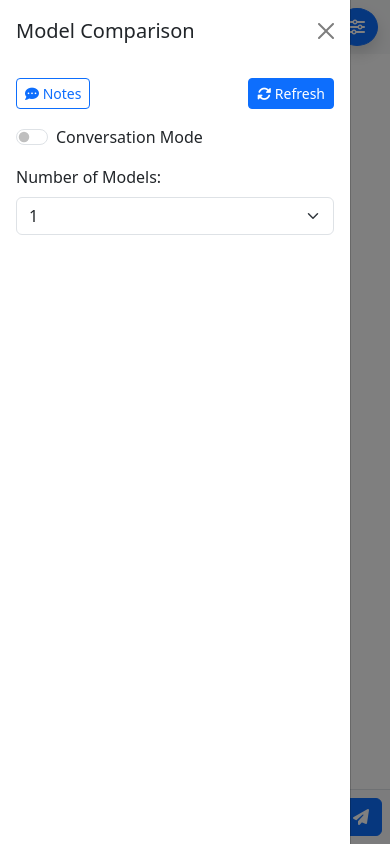
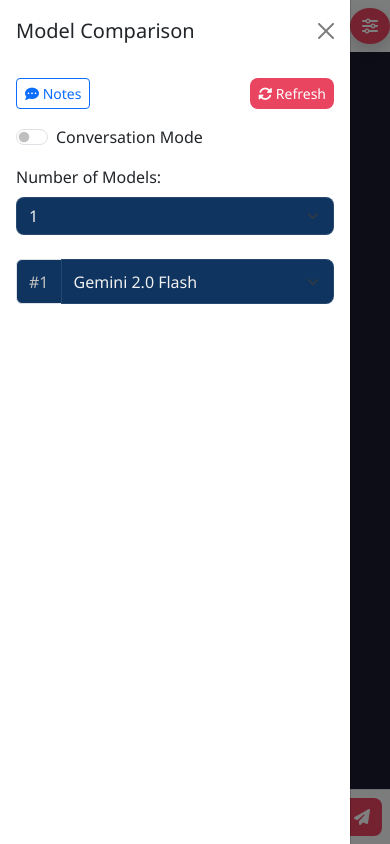
Before and after one commit to alisonands/AI_models, a Flask app: template templates/main_mobile_test.html in a window 390 px wide, after a click that opens the changed part. Run offline with Flask 3, Linux system fonts and the light colour scheme; the template is opened without the code that fills it, so the values that code supplies are empty; some libraries are stand-ins or nearby versions.

Commit message:
mobile updates

```diff
--- a/app.py
+++ b/app.py
@@ -439,7 +439,7 @@ app = Flask(__name__)
 @app.route("/")
 def home():
     if request.authorization and request.authorization.username == "admin" and request.authorization.password =="aimodels271":
-        return render_template("main.html")
+        return render_template("main_mobile_test.html")
     return make_response("<h1>Access Denied!</h1>", 401, {'WWW-Authenticate': 'Basic realm="Login Required!"'})
 
 # folder for uploads
--- /dev/null
+++ b/static/css/mobile.css
@@ -0,0 +1,46 @@
+html, body {
+    height: 100%;
+    overflow: hidden;
+    margin: 0;
+    padding: 0;
+}
+
+#response-container {
+    overflow-y: auto;
+    overflow-x: hidden;
+}
+
+/* Remove scrollbar appearance while maintaining functionality */
+#response-container::-webkit-scrollbar {
+    width: 6px;
+}
+
+#response-container::-webkit-scrollbar-thumb {
+    background-color: rgba(0,0,0,0.2);
+    border-radius: 3px;
+}
+
+.mobileSidebar {
+    background-color: #3b8a17;
+    border-right: 1px solid rgba(255, 255, 255, 0.1);
+    height: 100%;
+    padding-top: 1.5rem;
+}
+
+.offcanvas {
+    max-width: 90%;
+}
+.mobile-model-selector select {
+    height: 45px; /* Larger touch target */
+}
+
+.mobile-model-selector .input-group-text {
+    min-width: 40px;
+    justify-content: center;
+}
+
+@media (max-width: 768px) {
+    .mobile-model-selector {
+        width: 100%;
+    }
+}
--- a/static/css/style.css
+++ b/static/css/style.css
@@ -1,5 +1,5 @@
 :root {
-    --dark-primary: #1a1a2e;
+    --dark-primary: hsl(240, 28%, 14%);
     --dark-secondary: #16213e;
     --dark-accent: #0f3460;
     --highlight: #e94560;
--- a/static/js/main.js
+++ b/static/js/main.js
@@ -125,7 +125,14 @@ modelCount.addEventListener('change', () => {
 chatForm.addEventListener('submit', async (e) => {
     e.preventDefault();
     const prompt = document.getElementById('prompt-input').value;
-    const selectedModels = Array.from(document.querySelectorAll('.model-select')).map(select => select.value);
+
+    // Get selected models from both desktop and mobile selectors
+    const desktopModels = Array.from(document.querySelectorAll('#modelSelectors .model-select')).map(select => select.value);
+    const mobileModels = Array.from(document.querySelectorAll('#mobileModelSelectors .model-select')).map(select => select.value);
+
+    // Use whichever set of models is not empty
+    const selectedModels = desktopModels.length > 0 ? desktopModels : mobileModels;
+
     const isConversationMode = conversationModeSwitch && conversationModeSwitch.checked;
 
     // Check if we have selected models
--- /dev/null
+++ b/static/js/mobile.js
@@ -0,0 +1,151 @@
+// Minimal JavaScript to sync controls between mobile and desktop
+document.addEventListener('DOMContentLoaded', function() {
+    // Handle resizing for mobile browsers that show/hide address bar
+    function adjustHeight() {
+        // Mobile browsers sometimes change height when address bar shows/hides
+        document.body.style.height = window.innerHeight + 'px';
+    }
+
+    window.addEventListener('resize', adjustHeight);
+    window.addEventListener('orientationchange', adjustHeight);
+    adjustHeight(); // Initial call
+
+    // Get all necessary elements
+    const desktopConvo = document.getElementById('conversationMode');
+    const mobileConvo = document.getElementById('mobileConversationMode');
+    const desktopCount = document.getElementById('modelCount');
+    const mobileCount = document.getElementById('mobileModelCount');
+    const desktopRefresh = document.getElementById('refreshButton');
+    const mobileRefresh = document.getElementById('mobileRefreshButton');
+
+    // Add event listeners only if elements exist
+    if (mobileConvo && desktopConvo) {
+        mobileConvo.addEventListener('change', function() {
+            desktopConvo.checked = this.checked;
+        });
+    }
+
+    if (mobileCount && desktopCount) {
+        mobileCount.addEventListener('change', function() {
+            desktopCount.value = this.value;
+            updateMobileSelectors(this.value);
+        });
+    }
+
+    if (mobileRefresh && desktopRefresh) {
+        mobileRefresh.addEventListener('click', function() {
+            // Clear the response container directly
+            const responseContainer = document.getElementById('response-container');
+            if (responseContainer) {
+                responseContainer.innerHTML = '';
+            }
+
+            // Call the server reset endpoint
+            fetch('/reset_conversations', {
+                method: 'POST'
+            }).then(response => {
+                if (response.ok) {
+                    console.log('All conversation histories cleared successfully');
+                } else {
+                    console.error('Failed to clear conversation histories');
+                }
+            }).catch(error => {
+                console.error('Error clearing conversation histories:', error);
+            });
+        });
+    }
+
+    // Initialize mobile selectors if they exist
+    if (mobileCount) {
+        updateMobileSelectors(1);
+    }
+
+    // PDF button functionality
+    const pdfBtn = document.querySelector('.pdf-upload-btn');
+    const pdfInput = document.getElementById('pdf-file-input');
+
+    pdfBtn.addEventListener('click', function() {
+        pdfInput.click();
+    });
+});
+
+// ... existing code ...
+
+function createMobileModelSelector(index) {
+    return `
+        <div class="mobile-model-selector mb-2">
+            <div class="input-group">
+                <span class="input-group-text" style="background-color: #0f3460; color: #c0c0c0;">#${index + 1}</span>
+                <select class="form-select model-select">
+                    <option value="gemini-2_0-flash">Gemini 2.0 Flash</option>
+                    <option value="openai-o3-mini">OpenAI gpt o3 mini</option>
+                    <option value="openai-o1">OpenAI gpt o1</option>
+                    <option value="openai-4o">OpenAI gpt 4o</option>
+                    <option value="openai-4_5_preview">OpenAI gpt 4.5 preview</option>
+                    <option value="claude_3_7_sonnet">Claude 3.7 sonnet</option>
+                    <option value="claude_3_opus">Claude 3 opus</option>
+                    <option value="deepseek_reasoner">Deepseek Reasoner</option>
+                    <option value="llama3_3">Llama 3.3</option>
+                </select>
+            </div>
+        </div>
+    `;
+}
+
+function updateMobileSelectors(count) {
+    const mobileSelectors = document.getElementById('mobileModelSelectors');
+    if (mobileSelectors) {
+        mobileSelectors.innerHTML = '';
+        for (let i = 0; i < parseInt(count); i++) {
+            mobileSelectors.innerHTML += createMobileModelSelector(i);
+        }
+    }
+}
+
+// Update the model count change listener to handle both desktop and mobile selectors
+modelCount.addEventListener('change', () => {
+    const count = parseInt(modelCount.value);
+    const isMobile = window.innerWidth < 768;
+
+    // Update desktop selectors
+    modelSelectors.innerHTML = '';
+    for (let i = 0; i < count; i++) {
+        modelSelectors.innerHTML += createModelSelector(i);
+    }
+
+    // Update mobile selectors
+    const mobileSelectors = document.getElementById('mobileModelSelectors');
+    if (mobileSelectors) {
+        mobileSelectors.innerHTML = '';
+        for (let i = 0; i < count; i++) {
+            mobileSelectors.innerHTML += createMobileModelSelector(i);
+        }
+    }
+});
+
+// Also handle mobile model count changes
+const mobileModelCount = document.getElementById('mobileModelCount');
+if (mobileModelCount) {
+    mobileModelCount.addEventListener('change', () => {
+        const count = parseInt(mobileModelCount.value);
+
+        // Update mobile selectors
+        const mobileSelectors = document.getElementById('mobileModelSelectors');
+        mobileSelectors.innerHTML = '';
+        for (let i = 0; i < count; i++) {
+            mobileSelectors.innerHTML += createMobileModelSelector(i);
+        }
+
+        // Keep desktop in sync
+        modelCount.value = count;
+        modelSelectors.innerHTML = '';
+        for (let i = 0; i < count; i++) {
+            modelSelectors.innerHTML += createModelSelector(i);
+        }
+    });
+}
+
+// Update resize handler
+window.addEventListener('resize', () => {
+    modelCount.dispatchEvent(new Event('change'));
+});
--- a/templates/main_mobile_test.html
+++ b/templates/main_mobile_test.html
@@ -4,37 +4,12 @@
 <head>
     <meta charset="UTF-8">
     <meta name="viewport" content="width=device-width, initial-scale=1.0">
-    <title><i class="fas fa-robot me-2"></i>AI Model Comparison Tool</title>
+    <title>🤖 AI Models</title>
     <link href="https://cdnjs.cloudflare.com/ajax/libs/bootstrap/5.3.0/css/bootstrap.min.css" rel="stylesheet">
     <link href="https://cdnjs.cloudflare.com/ajax/libs/font-awesome/6.4.0/css/all.min.css" rel="stylesheet">
     <!-- <link rel="stylesheet" href="../static/css/style.css"> -->
-    <style>
-        html, body {
-            height: 100%;
-            overflow: hidden;
-            margin: 0;
-            padding: 0;
-        }
-
-        #response-container {
-            overflow-y: auto;
-            overflow-x: hidden;
-        }
-
-        /* Remove scrollbar appearance while maintaining functionality */
-        #response-container::-webkit-scrollbar {
-            width: 6px;
-        }
-
-        #response-container::-webkit-scrollbar-thumb {
-            background-color: rgba(0,0,0,0.2);
-            border-radius: 3px;
-        }
-
-        .offcanvas {
-            max-width: 90%;
-        }
-    </style>
+    <link rel="stylesheet" href="../static/css/mobile.css">
+    <link rel="stylesheet" href="../static/css/style.css">
 </head>
 
 <body>
@@ -217,64 +192,7 @@
     <script src="https://cdnjs.cloudflare.com/ajax/libs/bootstrap/5.3.0/js/bootstrap.bundle.min.js"></script>
     <script src="https://cdn.jsdelivr.net/npm/marked/marked.min.js"></script>
     <script src="../static/js/main.js"></script>
-
-    <script>
-        // Minimal JavaScript to sync controls between mobile and desktop
-        document.addEventListener('DOMContentLoaded', function() {
-            // Handle resizing for mobile browsers that show/hide address bar
-            function adjustHeight() {
-                // Mobile browsers sometimes change height when address bar shows/hides
-                document.body.style.height = window.innerHeight + 'px';
-            }
-
-            window.addEventListener('resize', adjustHeight);
-            window.addEventListener('orientationchange', adjustHeight);
-            adjustHeight(); // Initial call
-
-            // Sync conversation mode
-            const desktopConvo = document.getElementById('conversationMode');
-            const mobileConvo = document.getElementById('mobileConversationMode');
-
-            desktopConvo.addEventListener('change', function() {
-                mobileConvo.checked = this.checked;
-            });
-
-            mobileConvo.addEventListener('change', function() {
-                desktopConvo.checked = this.checked;
-            });
-
-            // Sync model count
-            const desktopCount = document.getElementById('modelCount');
-            const mobileCount = document.getElementById('mobileModelCount');
-
-            desktopCount.addEventListener('change', function() {
-                mobileCount.value = this.value;
-                // Assuming updateModelSelectors is your existing function
-                // updateModelSelectors(this.value);
-            });
-
-            mobileCount.addEventListener('change', function() {
-                desktopCount.value = this.value;
-                // updateModelSelectors(this.value);
-            });
-
-            // Sync refresh buttons
-            const desktopRefresh = document.getElementById('refreshButton');
-            const mobileRefresh = document.getElementById('mobileRefreshButton');
-
-            mobileRefresh.addEventListener('click', function() {
-                desktopRefresh.click();
-            });
-
-            // PDF button functionality
-            const pdfBtn = document.querySelector('.pdf-upload-btn');
-            const pdfInput = document.getElementById('pdf-file-input');
-
-            pdfBtn.addEventListener('click', function() {
-                pdfInput.click();
-            });
-        });
-    </script>
+    <script src="../static/js/mobile.js"></script>
 </body>
 
 </html>
```
